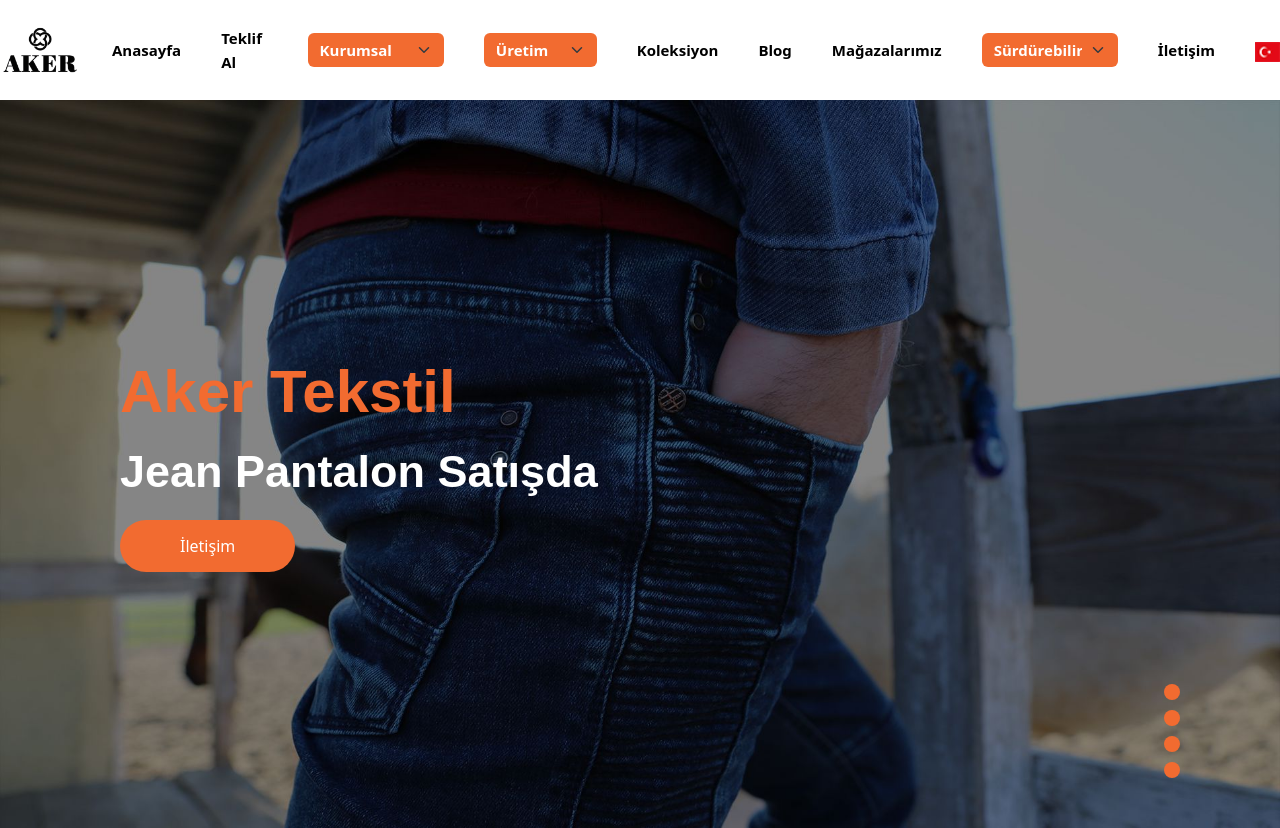
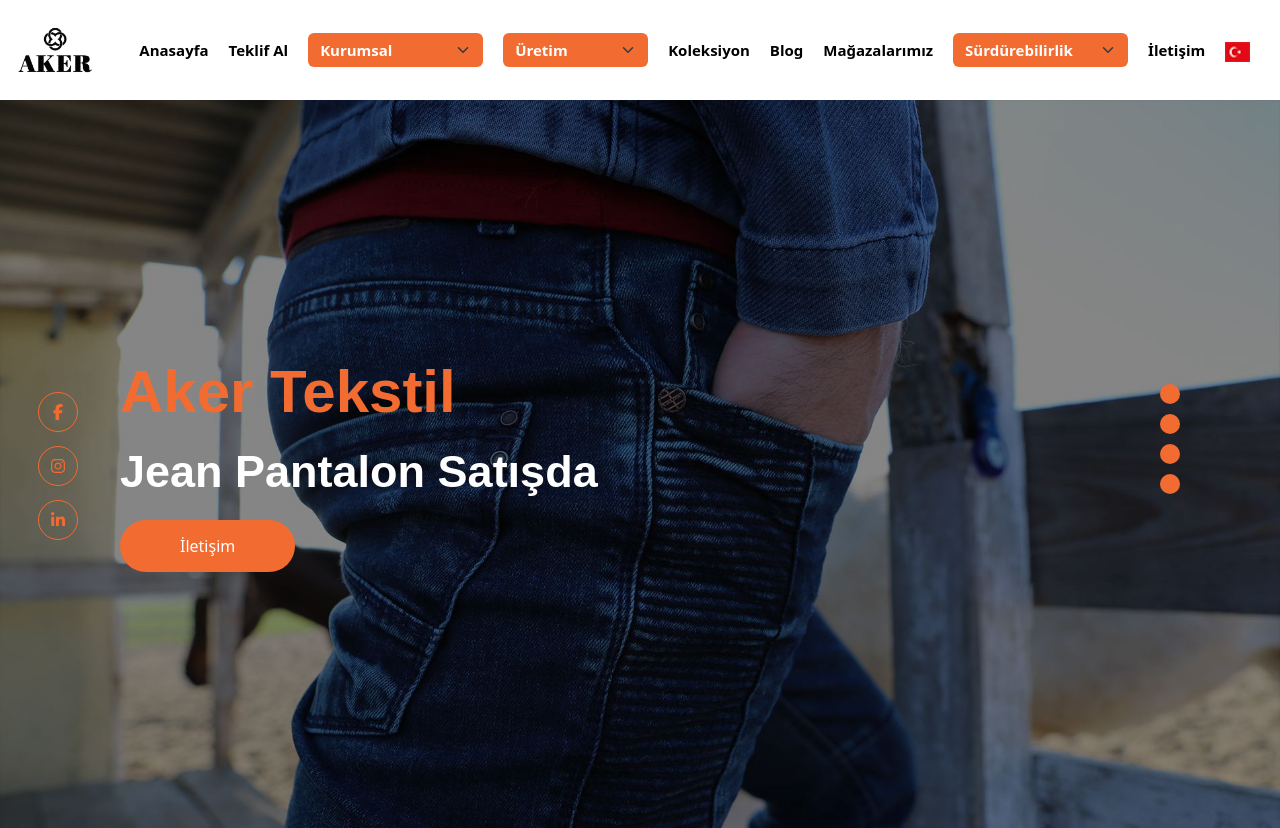
Before and after one commit to leventtkarakaya/Tekstil-Frontend, a React (Vite) app: page / in a window 1280 px wide. Built offline with nearby package versions, Linux system fonts and the light colour scheme.

Commit message:
Media Query Navbar && Content

```diff
--- a/index.html
+++ b/index.html
@@ -6,7 +6,7 @@
       rel="icon"
       type="image/png"
       sizes="32x32"
-      href="/public/favicon.ico"
+      href="/src/assets/favicon.ico"
     />
     <meta name="viewport" content="width=device-width, initial-scale=1.0" />
     <link
--- a/src/Components/Content.jsx
+++ b/src/Components/Content.jsx
@@ -9,12 +9,13 @@ import "swiper/css/navigation";
 import "swiper/css/pagination";
 import "swiper/css/effect-fade";
 import style from "../Components/Css/Content.module.css";
-import Resim1 from "/Resim1.jpg"; // Make sure image paths are correct
-import Resim2 from "/Resim2.jpg"; // Make sure image paths are correct
-import Resim3 from "/Resim3.jpg"; // Make sure image paths are correct
-import Resim4 from "/Resim4.jpg"; // Make sure image paths are correct
+import Resim1 from "/Resim1.jpg";
+import Resim2 from "/Resim2.jpg";
+import Resim3 from "/Resim3.jpg";
+import Resim4 from "/Resim4.jpg";
+
 import { BsCircleFill } from "react-icons/bs";
-
+import { FaFacebookF, FaInstagram, FaLinkedinIn } from "react-icons/fa6";
 export default function Content() {
   const swiperRef = useRef(null);
   const [picture, setPicture] = useState([
@@ -81,6 +82,17 @@ export default function Content() {
                     <p className={style.description}>{i.description}</p>
                     <button className={style.button}>{i.buttonText}</button>
                   </div>
+                  <div className={style.icons}>
+                    <i>
+                      <FaFacebookF className={style.facebook} />
+                    </i>
+                    <i>
+                      <FaInstagram className={style.instagram} />
+                    </i>
+                    <i>
+                      <FaLinkedinIn className={style.linkedin} />
+                    </i>
+                  </div>
                 </div>
               </SwiperSlide>
             );
@@ -89,7 +101,7 @@ export default function Content() {
             {picture.map((_, index) => (
               <BsCircleFill
                 key={index}
-                className={swiperRef.current ? `${style.dot}` : ""}
+                className={style.dot}
                 onClick={() => handlePaginationClick(index)}
               />
             ))}
--- a/src/Components/Css/Content.module.css
+++ b/src/Components/Css/Content.module.css
@@ -58,6 +58,7 @@
   font-family: "Montserrat", sans-serif;
   text-decoration: none;
   color: white;
+  cursor: pointer;
 }
 .customPagination {
   position: absolute;
@@ -73,12 +74,69 @@
   overflow: hidden;
   color: #f26b30;
 }
-
+.icons {
+  position: absolute;
+  top: 0;
+  left: 0;
+  width: 100%;
+  height: 100%;
+  display: flex;
+  flex-direction: column;
+  align-items: start;
+  justify-content: center;
+  padding: 0px 50px;
+  gap: 30px;
+  z-index: 1;
+  overflow: hidden;
+  color: #f26b30;
+}
+.icons > i {
+  position: relative;
+  cursor: pointer;
+}
+.icons > i::before {
+  content: "";
+  position: absolute;
+  border: 1px solid #f26b30;
+  width: 40px;
+  height: 40px;
+  z-index: 1;
+  border-radius: 50%;
+  margin-top: -6px;
+  margin-left: -12px;
+}
+.icons > i:hover::before {
+  background-color: rgba(255, 255, 255, 0.2);
+}
 .dot {
-  transition: all 0.3s ease;
+  transition: all 0.3s ease-in-out;
   cursor: pointer;
   font-size: 20px;
 }
 .dot:hover {
   transform: scale(0.8);
 }
+
+/* Media Query */
+@media only screen and (min-width: 1000px) and (max-height: 800px) {
+  .customPagination {
+    position: absolute;
+    top: -52vh;
+    right: 100px;
+    display: flex;
+    align-items: center;
+    flex-direction: column;
+    justify-content: flex-start;
+    margin-top: 700px;
+    gap: 10px;
+    z-index: 1;
+    overflow: hidden;
+    color: #f26b30;
+  }
+}
+@media only screen and (min-width: 768px) and (min-height: 900px) {
+  .customPagination {
+    display: none;
+  }
+}
+/* Media Query */
--- a/src/Shared/Css/Navbar.module.css
+++ b/src/Shared/Css/Navbar.module.css
@@ -63,9 +63,61 @@
   color: white;
   transition: all 0.5s ease-in;
 }
-.navbar > .menu > nav > ul > li > select > #active1:hover {
-  background-color: #f26b30;
+
+/* Media Query */
+
+@media only screen and (min-width: 870px) and (max-width: 1440px) {
+  .navbar > .menu > nav > ul {
+    display: flex;
+    justify-content: center;
+    align-items: center;
+    padding: 0px 15px;
+    gap: 20px;
+  }
 }
-.navbar > .menu > nav > ul > li > select > #active2:hover {
-  background-color: green;
+@media only screen and (max-width: 780px) {
+  .navbar > .menu > nav > ul {
+    display: none;
+  }
 }
+@media only screen and (min-width: 768px) and (max-width: 890px) {
+  .navbar > .menu > nav > ul {
+    display: none;
+  }
+  .navbar > .menu > nav > .menuToggle {
+    display: flex;
+    flex-direction: column;
+    justify-content: center;
+    align-items: center;
+    gap: 2px;
+  }
+  .navbar > .menu > nav > .menuToggle > span {
+    width: 40px;
+    height: 5px;
+    cursor: pointer;
+    font-size: 30px;
+    background-color: #f26b30;
+    color: #f26b30;
+  }
+}
+@media only screen and (max-width: 480px) {
+  .navbar > .menu > nav > ul {
+    display: none;
+  }
+  .navbar > .menu > nav > .menuToggle {
+    display: flex;
+    flex-direction: column;
+    justify-content: center;
+    align-items: center;
+    gap: 2px;
+  }
+  .navbar > .menu > nav > .menuToggle > span {
+    width: 40px;
+    height: 3px;
+    cursor: pointer;
+    font-size: 30px;
+    background-color: #f26b30;
+    color: #f26b30;
+  }
+}
+/* Media Query */
--- a/src/Shared/Navbar.jsx
+++ b/src/Shared/Navbar.jsx
@@ -84,6 +84,11 @@ export default function Navbar() {
                 </div>
               </li>
             </ul>
+            <div className={style.menuToggle}>
+              <span></span>
+              <span></span>
+              <span></span>
+            </div>
           </nav>
         </div>
       </div>
```
Also changed, not shown: 1 other file (tests, documents, lock files or other folders).
